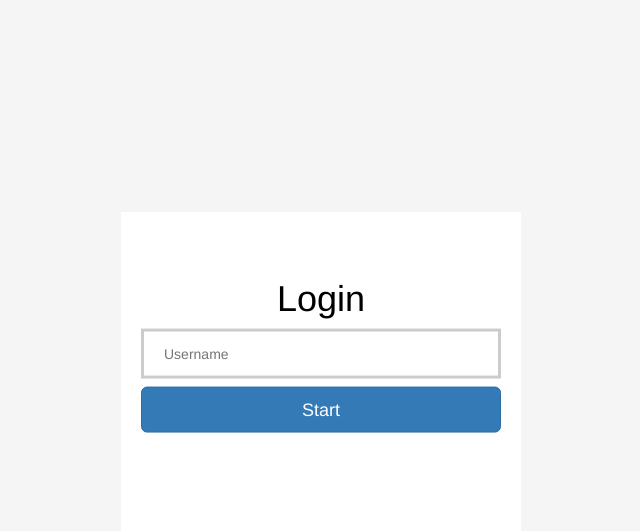
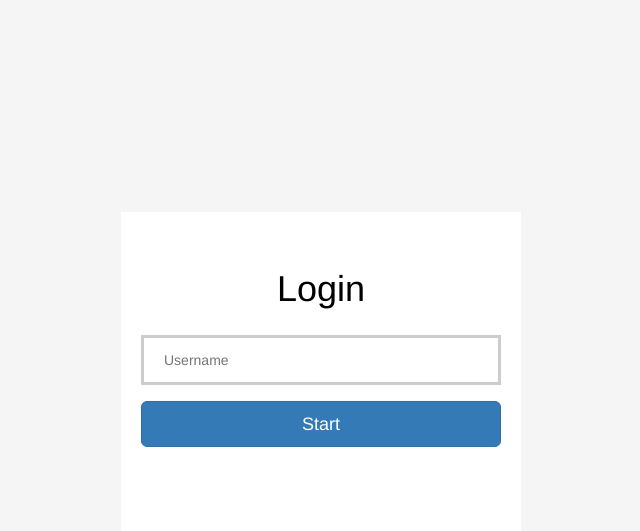
Before and after one commit to elehman16/Anne, a Flask app: page / in a window 1280 px wide. Shown: the top 531 px of the page, without its empty margins (319-959 px from the left). Run offline with Flask 2, Linux system fonts and the light colour scheme; parts of the project's set-up code (start-up, migrations or seed data) failed here and were passed over; some libraries are stand-ins or nearby versions.

Commit message:
Clean up static and template

```diff
--- a/static/scripts/index.js
+++ b/static/scripts/index.js
@@ -1,15 +1,13 @@
+"use strict";
+
 /**
 * Start the script, and display an abstract.
 */
 function start() {
-    var id_ = document.getElementById("textfield").value;
-    if (id_ === undefined || id_ === '') {
-      return ;
-    } else {
-      post("/start/", {"userid": id_})
+    var id_ = document.getElementById("id-field").value;
+    if (id_) {
+      post("/start/", {"userid": id_});
     }
-
 }
 
-// When you click the start button, call the "start" function.
 $("#start-but").click(start);
--- a/static/scripts/post.js
+++ b/static/scripts/post.js
@@ -1,3 +1,5 @@
+"use strict";
+
 /**
 * Send the data to the python code.
 *
--- /dev/null
+++ b/static/styles/index.css
@@ -0,0 +1,52 @@
+body {
+  background-color: #F5F5F5;
+}
+
+#welcome {
+    text-align: center;
+    height: 40%;
+    width: 400px;
+    background-color: white;
+    position: relative;
+    top: 40%;
+    transform: translateY(-40%);
+    margin: 0 auto;
+}
+
+#inner {
+    text-align: center;
+    position: relative;
+    top: 40%;
+    transform: translateY(-40%);
+}
+
+h1 {
+  text-align:center;
+  color: black;
+  font-weight: $thin;
+}
+
+input[type=text] {
+    width: 90%;
+    padding: 12px 20px;
+    margin-top: 4%;
+    box-sizing: border-box;
+    border: 3px solid #ccc;
+    -webkit-transition: 0.5s;
+    transition: 0.5s;
+    outline: none;
+}
+
+input[type=text]:focus {
+    border: 3px solid #555;
+}
+
+button {
+    background-color: #2B547E;
+    color: white;
+    padding: 14px 20px;
+    margin-top: 4%;
+    border: none;
+    cursor: pointer;
+    width: 90%;
+}
--- a/templates/index.html
+++ b/templates/index.html
@@ -1,72 +1,18 @@
 <html>
     <head>
-      <link rel="stylesheet" href="http://maxcdn.bootstrapcdn.com/bootstrap/3.3.5/css/bootstrap.min.css">
-      <link rel="stylesheet" type="text/css" href="{{ url_for('static', filename='styles/main.css') }}">
-      <script src="https://code.jquery.com/jquery-3.2.1.min.js" integrity="sha256-hwg4gsxgFZhOsEEamdOYGBf13FyQuiTwlAQgxVSNgt4=" crossorigin="anonymous"></script>
-      <style>
+        <link rel="stylesheet" href="http://maxcdn.bootstrapcdn.com/bootstrap/3.3.5/css/bootstrap.min.css">
+        <link rel="stylesheet" type="text/css" href="{{ url_for('static', filename='styles/index.css') }}">
 
-        body {
-          background-color: #F5F5F5;
-        }
-
-        .part1 {
-            text-align: center;
-            height: 40%;
-            width: 40%;
-            background-color: white;
-            position: relative;
-            top: 40%;
-            transform: translateY(-40%);
-        }
-
-        .part2 {
-            text-align: center;
-            position: relative;
-            top: 40%;
-            transform: translateY(-40%);
-        }
-
-        button {
-            background-color: #2B547E;
-            color: white;
-            padding: 14px 20px;
-            margin: 8px 0;
-            border: none;
-            cursor: pointer;
-            width: 90%;
-        }
-
-        input[type=text] {
-            width: 90%;
-            padding: 12px 20px;
-            margin: 0px 0;
-            box-sizing: border-box;
-            border: 3px solid #ccc;
-            -webkit-transition: 0.5s;
-            transition: 0.5s;
-            outline: none;
-        }
-
-        h1 {
-          text-align:center;
-          color: black;
-          font-weight: $thin;
-        }
-
-
-        input[type=text]:focus {
-            border: 3px solid #555;
-        }
-      </style>
+        <script src="https://code.jquery.com/jquery-3.2.1.min.js" integrity="sha256-hwg4gsxgFZhOsEEamdOYGBf13FyQuiTwlAQgxVSNgt4=" crossorigin="anonymous"></script>
     </head>
     <body>
-      <div id="welcome" style = "width: 400px; margin: 0 auto;" class = 'part1'>
-        <div class = 'part2'>
-            <h1 class="display-2">Login</h1>
-            <input type="text" name="id" id="textfield" placeholder="Username"/ required>
-            <button id="start-but" class = "btn btn-primary btn-lg">Start</button>
+        <div id="welcome">
+            <div id="inner">
+                <h1>Login</h1>
+                <input type="text" name="id" id="id-field" placeholder="Username"/ required>
+                <button id="start-but" class="btn btn-primary btn-lg">Start</button>
+            </div>
         </div>
-      </div>
         <script type="text/javascript" src="{{ url_for('static', filename='scripts/post.js')}}"></script>
         <script type="text/javascript" src="{{ url_for('static', filename='scripts/index.js')}}"></script>
     </body>
```
Also changed, not shown: static/scripts/article.js (+6 -9 lines).
